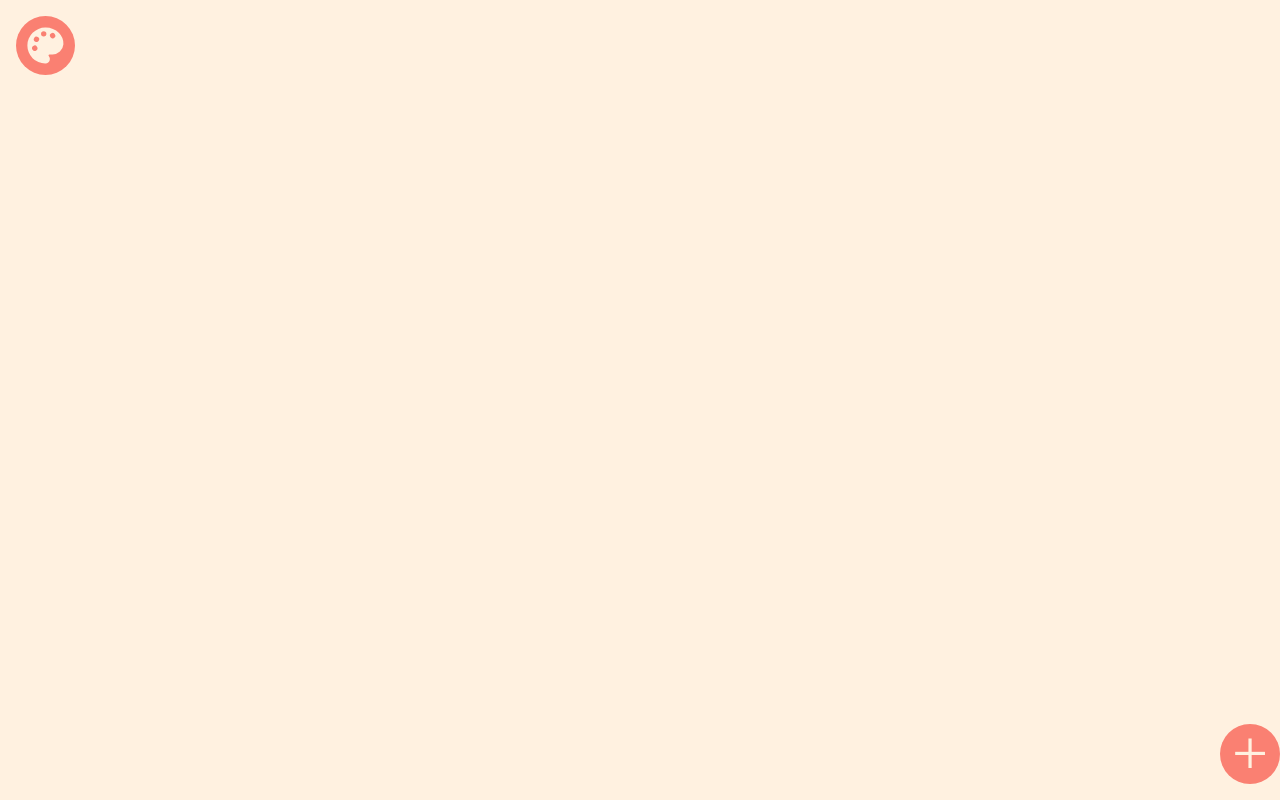
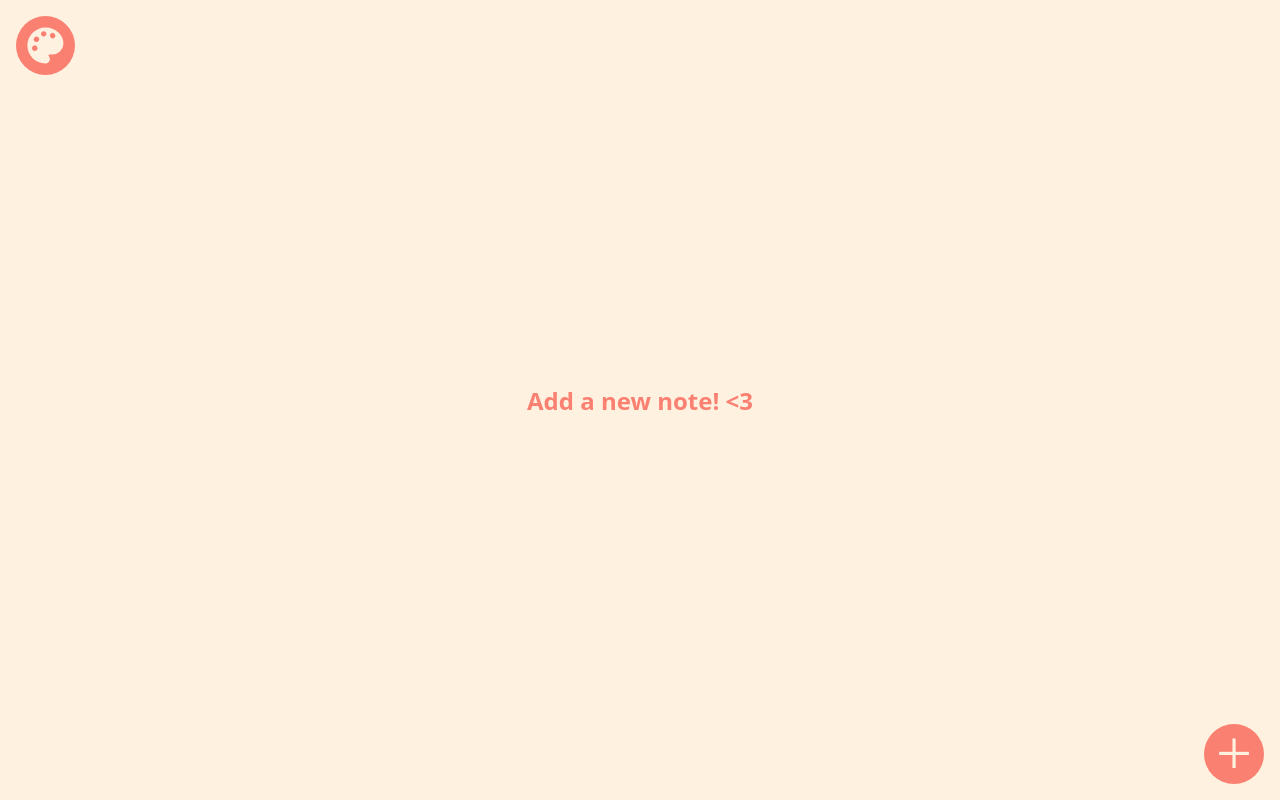
Before and after one commit to Naourr/NotesApp-js, a plain HTML site: page index.html in a window 1280 px wide. Drawn offline with Linux system fonts and the light colour scheme.

Commit message:
add a placeholder text when notes empty

```diff
--- a/index.html
+++ b/index.html
@@ -6,8 +6,11 @@
     <title>Notes App</title>
     <link rel="stylesheet" href="style.css">
 </head>
-<body>
+<body class="row">
     <div id="container" class="column">
+    </div>
+    <div class="placeholder">
+        Add a new note! &lt;3
     </div>
     <div class="row add-btn">+</div>
     <div class="row" id="theme-btn">
--- a/script.js
+++ b/script.js
@@ -82,6 +82,13 @@ function renderBoxes() {
             })
         })
     })
+    const placeholder = document.querySelector('.placeholder');
+    let box = document.querySelector('box');
+    if (!box) {
+        placeholder.classList.remove('hide');
+    } else {
+        placeholder.classList.add('hide');
+    }
     localStorage.setItem('saveFile', JSON.stringify(notes));
 }
 
@@ -121,3 +128,13 @@ function setTheme(newTheme) {
     document.documentElement.classList.add(`theme-${newTheme}`);
     localStorage.setItem('theme', newTheme);
 }
+
+// window.addEventListener('mousedown', () => {
+//     const placeholder = document.querySelector('.placeholder');
+//     let box = document.querySelector('box');
+//     if (!box) {
+//         placeholder.classList.remove('hide');
+//     } else {
+//         placeholder.classList.add('hide');
+//     }
+// })
--- a/style.css
+++ b/style.css
@@ -61,6 +61,18 @@ html {
     justify-content: start;
     padding: 2rem;
 }
+.placeholder {
+    color: var(--accent);
+    position: absolute;
+    font-size: 1.5rem;
+    font-weight: bold;
+    font-family: system-ui, -apple-system, BlinkMacSystemFont, 'Segoe UI', Roboto, Oxygen, Ubuntu, Cantarell, 'Open Sans', 'Helvetica Neue', sans-serif;
+    z-index: 10;
+    display: flex;
+}
+.placeholder.hide {
+    display: none;
+}
 .add-btn {
     border-radius: 50%;
     background-color: var(--accent);
@@ -71,7 +83,7 @@ html {
     user-select: none;
     position: fixed;
     bottom: 1rem;
-    right: 0rem;
+    right: 1rem;
     color: var(--bg);
     cursor: pointer;
 }
```
